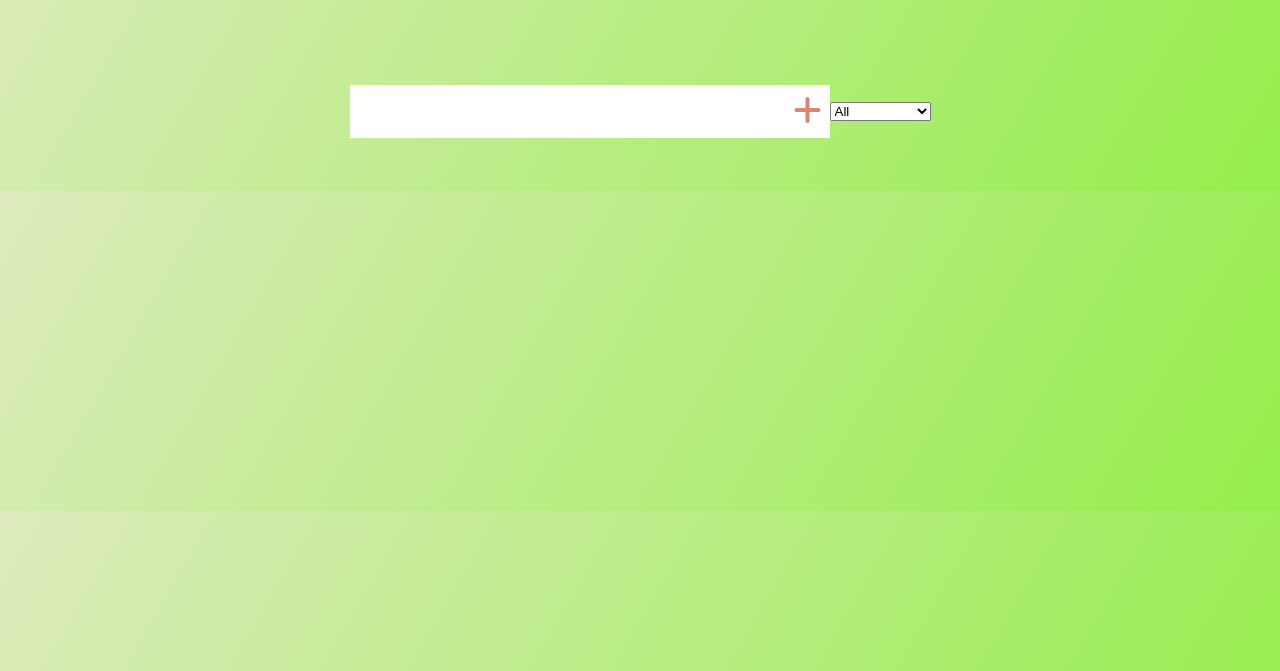
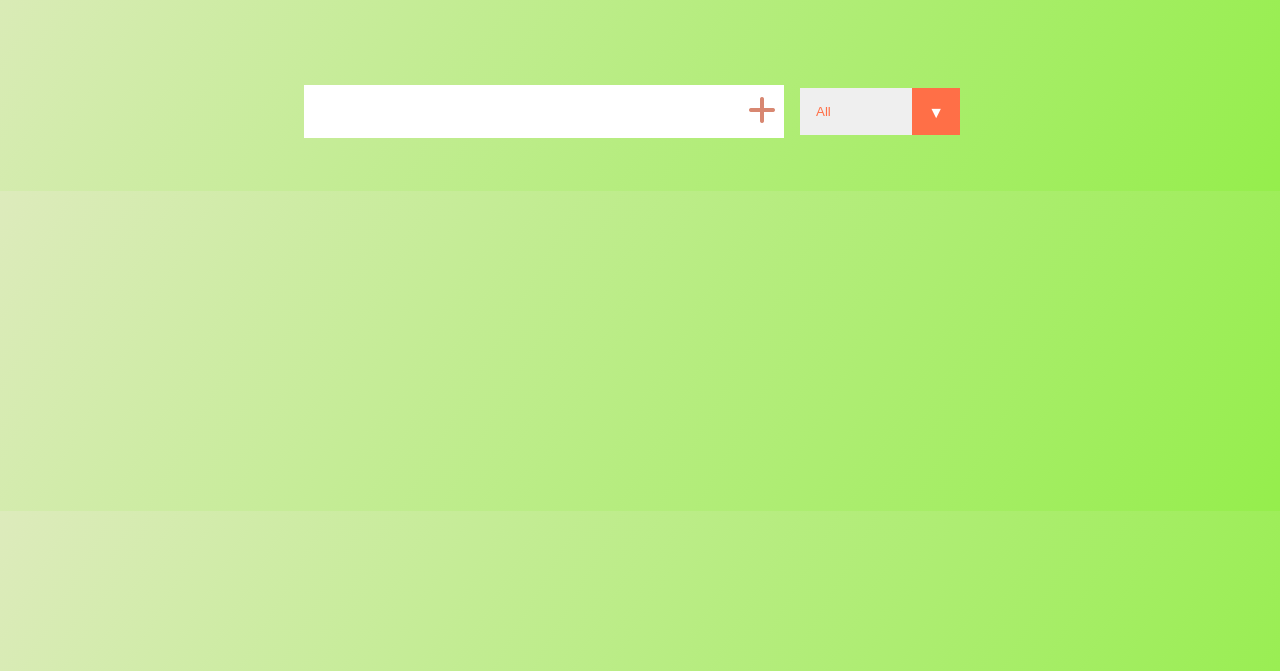
Before and after one commit to vivek-sharmagit/todo-app, a plain HTML site: page index.html in a window 1280 px wide. Shown: the part 129-800 px from the top of the page. Drawn offline with Linux system fonts and the light colour scheme.

Commit message:
Update style.css

```diff
--- a/style.css
+++ b/style.css
@@ -87,3 +87,39 @@ form button:hover {
   transform: translateY(8rem) rotateZ(20deg);
   opacity: 0;
 }
+
+
+
+
+select{
+  -webkit-appearance: none;
+  -moz-appearance: none;
+  appearance: none;
+  outline: none;
+  border: none;
+}
+.select{
+  margin: 1rem;
+  position: relative;
+  overflow: hidden;
+}
+select{
+  color: #ff6f47;
+  width: 10rem;
+  cursor: pointer;
+  padding: 1rem;
+}
+.select::after{
+  content: '\25BC';
+  position: absolute;
+  background: #ff6f47;
+  top: 0;
+  right: 0;
+  padding: 1rem;
+  pointer-events: none;
+  transition: all 0.3s ease;
+}
+.select:hover::after{
+  background: whitesmoke;
+  color: #ff6f47;
+}
```
